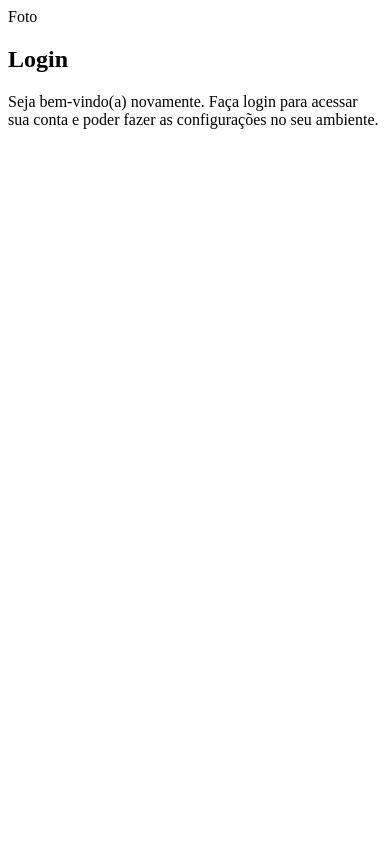
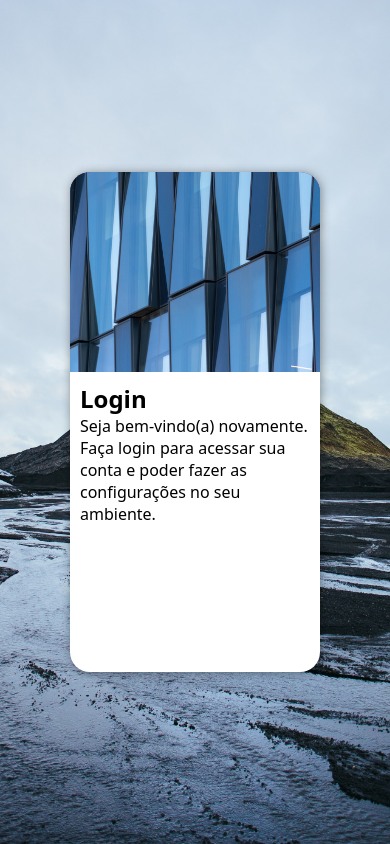
Before and after one commit to arthurgomes1k/projeto-login, a plain HTML site: page index.html in a window 390 px wide. Drawn offline with Linux system fonts and the light colour scheme.

Commit message:
Mobile First

```diff
--- a/estilos/style.css
+++ b/estilos/style.css
@@ -5,3 +5,52 @@
     Verde: #49a09d
     Lilás: #5d2c82
 */
+
+* {
+    margin: 0;
+    padding: 0;
+    box-sizing: border-box;
+    font-family: system-ui, -apple-system, BlinkMacSystemFont, 'Segoe UI', Roboto, Oxygen, Ubuntu, Cantarell, 'Open Sans', 'Helvetica Neue', sans-serif;
+}
+
+body, html {
+    background-color: #5d2c82;
+    height: 100vh;
+    width: 100vw;
+}
+
+main {
+    position: relative;
+    height: 100vh;
+    width: 100vw;
+    background: #5d2c82 url(../imagens/mountain-black.jpg) no-repeat;
+    background-size: cover;
+    background-position: center center;
+}
+
+section#login {
+    position: absolute;
+    top: 50%;
+    left: 50%;
+    transform: translate(-50%, -50%);
+
+    overflow: hidden;
+    background-color: white;
+    width: 250px;
+    height: 500px;
+    border-radius: 20px;
+    box-shadow: 1px 1px 10px rgba(0, 0, 0, 0.404);
+}
+
+section#login > div#imagem {
+    display: block;
+    background: #5d2c82 url(../imagens/window-modern.jpg) no-repeat;
+    background-size: cover;
+    background-position: bottom center;
+    height: 200px;
+}
+
+section#login > div#formulario {
+    display: block;
+    padding: 10px;
+}
--- a/index.html
+++ b/index.html
@@ -9,9 +9,7 @@
 <body>
     <main>
         <section id="login">
-            <div id="imagem">
-                Foto
-            </div>
+            <div id="imagem"></div>
             <div id="formulario">
                 <h1>Login</h1>
                 <p>Seja bem-vindo(a) novamente. Faça login para acessar sua conta e poder fazer as configurações no seu ambiente.</p>
```
Also changed, not shown: imagens/window-modern.jpg (added).
